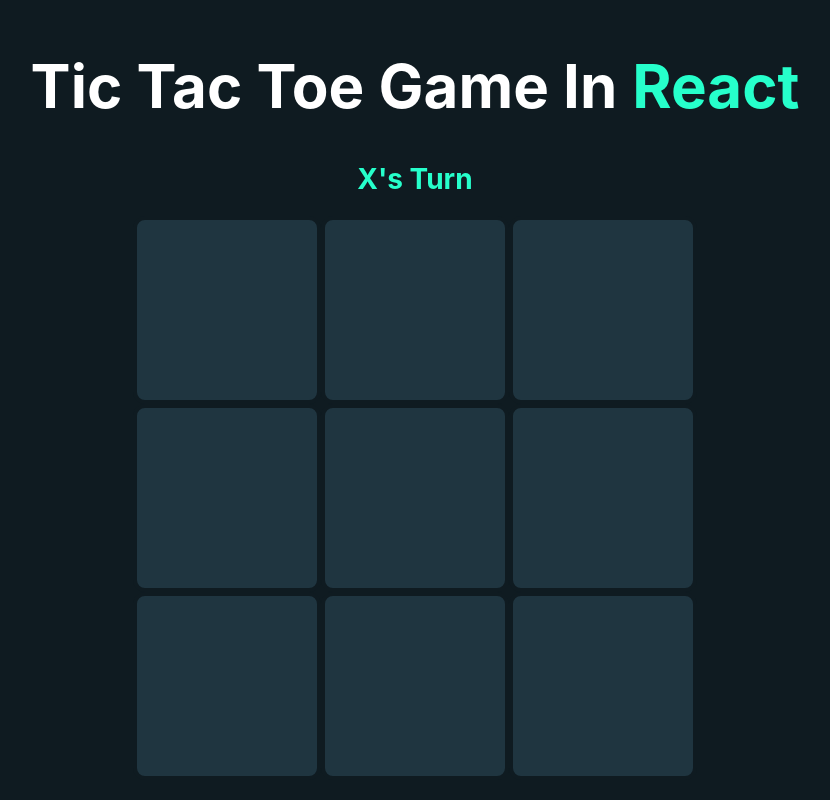
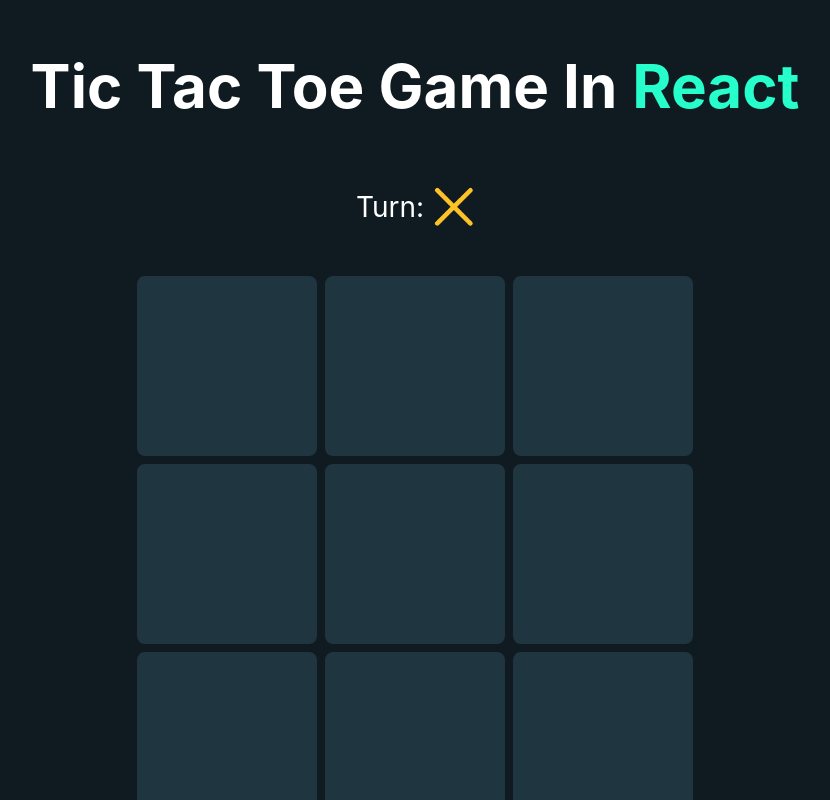
Before and after one commit to savi-creates/tic-tac-toe-game, a React (Create React App) app: page / in a window 1280 px wide. Shown: the top 800 px of the page, without its empty margins (225-1055 px from the left). Built offline with nearby package versions, Linux system fonts and the light colour scheme.

Commit message:
Made the "your turn" more visual appealing using the imgs

```diff
--- a/src/Components/TicTacToe/TicTacToe.css
+++ b/src/Components/TicTacToe/TicTacToe.css
@@ -57,10 +57,18 @@
 }
 
 .turn-indicator {
-  color: #26ffcb;
+  display: flex;
+  align-items: center;
+  justify-content: center;
   font-size: 28px;
-  margin-top: 10px;
-  margin-bottom: 20px;
+  color: white;
+  gap: 10px;
+  margin: 20px 0;
+}
+
+.turn-icon {
+  width: 40px;
+  height: 40px;
 }
 
 @media (max-width: 600px) {
@@ -98,4 +106,8 @@
   .turn-indicator {
     font-size: 20px;
   }
+  .turn-icon {
+    width: 30px;
+    height: 30px;
+  }
 }
--- a/src/Components/TicTacToe/TicTacToe.jsx
+++ b/src/Components/TicTacToe/TicTacToe.jsx
@@ -27,7 +27,7 @@
   let box7 = useRef(null);
   let box8 = useRef(null);
   let box9 = useRef(null);
-  const [turnText, setTurnText] = useState("X's Turn");
+  const [turnText, setTurnText] = useState("x");
 
   let box_array = [box1, box2, box3, box4, box5, box6, box7, box8, box9];
 
@@ -41,11 +41,11 @@
     if (count % 2 === 0) {
       e.target.innerHTML = `<img src='${cross_icon}' />`;
       data[num] = "x";
-      setTurnText("O's Turn");
+      setTurnText("o");
     } else {
       e.target.innerHTML = `<img src='${circle_icon}' />`;
       data[num] = "o";
-      setTurnText("X's Turn");
+      setTurnText("x");
     }
 
     setCount(count + 1);
@@ -108,7 +108,16 @@
       <h1 className="title" ref={titleRef}>
         Tic Tac Toe Game In <span>React</span>
       </h1>
-      <h2 className="turn-indicator">{turnText}</h2>
+      {turnText && (
+        <div className="turn-indicator">
+          <p>Turn: </p>
+          <img
+            src={turnText === "x" ? cross_icon : circle_icon}
+            alt="Turn"
+            className="turn-icon"
+          />
+        </div>
+      )}
       <div className="board">
         <div className="row1">
           <div
```
